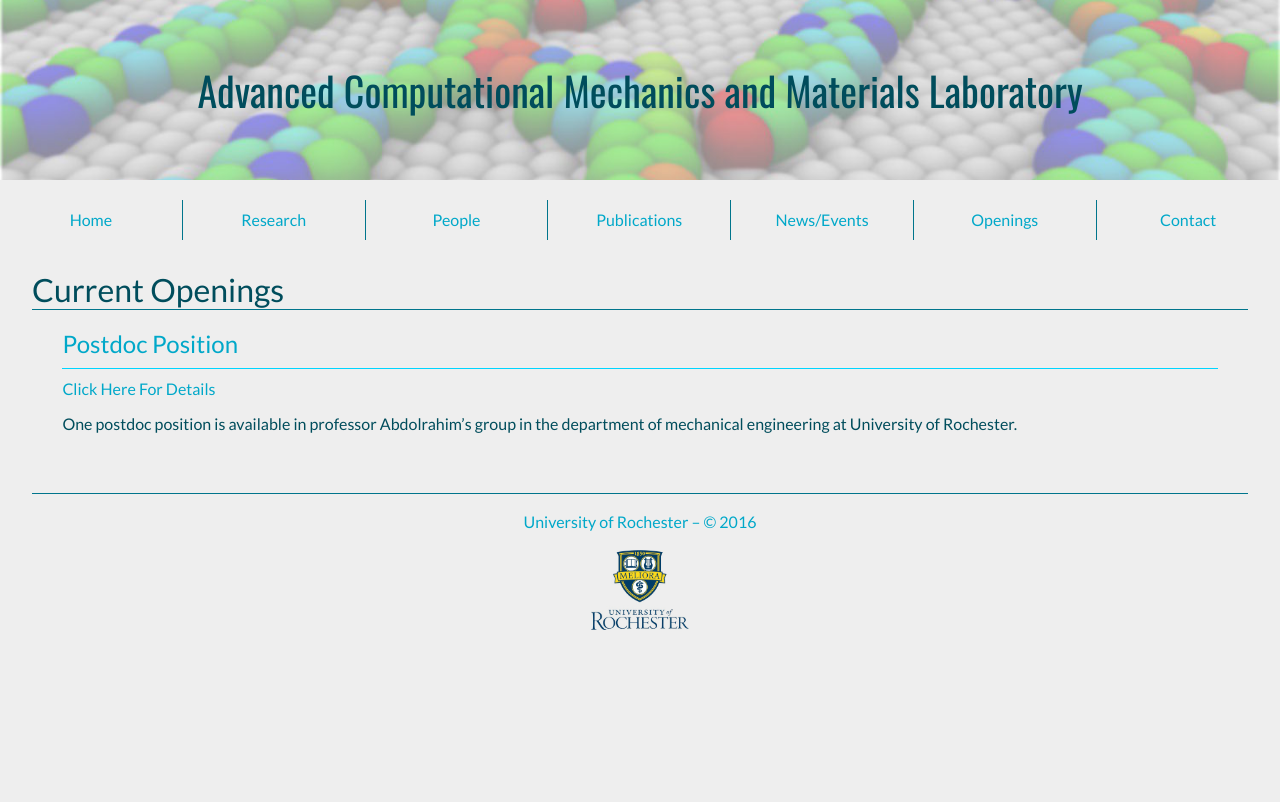
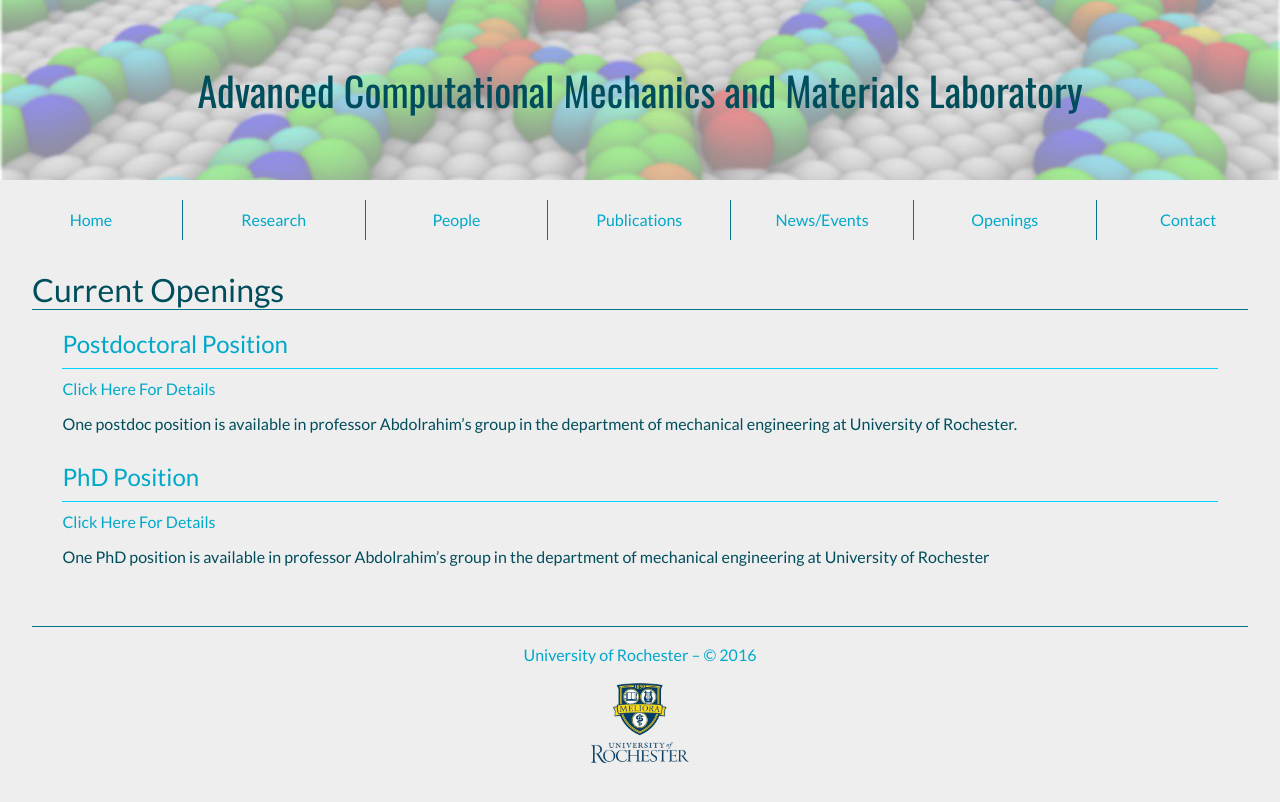
Before and after one commit to niaz60/website, a Jekyll site: the page built from openings.md, in a window 1280 px wide. Shown: the top 802 px of the page. Built offline with Jekyll 4.4.1, drawn with Linux system fonts in a browser that asks for light colours.

Commit message:
Your message goes here

```diff
--- a/_data/openings/openings.yml
+++ b/_data/openings/openings.yml
@@ -5,10 +5,10 @@
 # file: name of decription pdf file located in /static/img/openings/ directory
 ---
 
-- title: Postdoc Position
+- title: Postdoctoral Position
   description: One postdoc position is available in professor Abdolrahim’s group in the department of mechanical engineering at University of Rochester.
   file: postdoc.pdf
 
-#- title: Test Opening 2
-# description: This is a test opening for display purposes only.
-# file: test-opening.pdf
+- title: PhD Position
+  description: One PhD position is available in professor Abdolrahim’s group in the department of mechanical engineering at University of Rochester
+  file: phd.pdf
```
Also changed, not shown: 1 other file.
